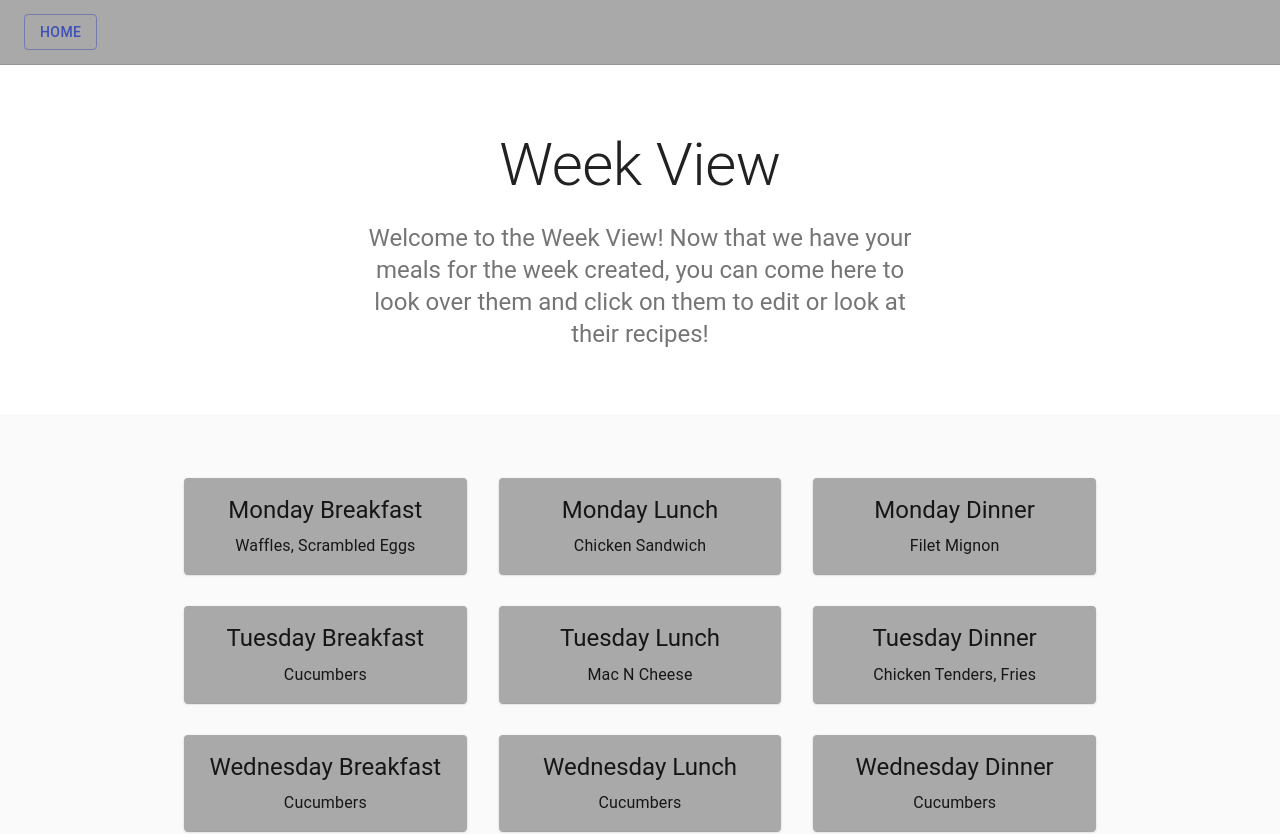
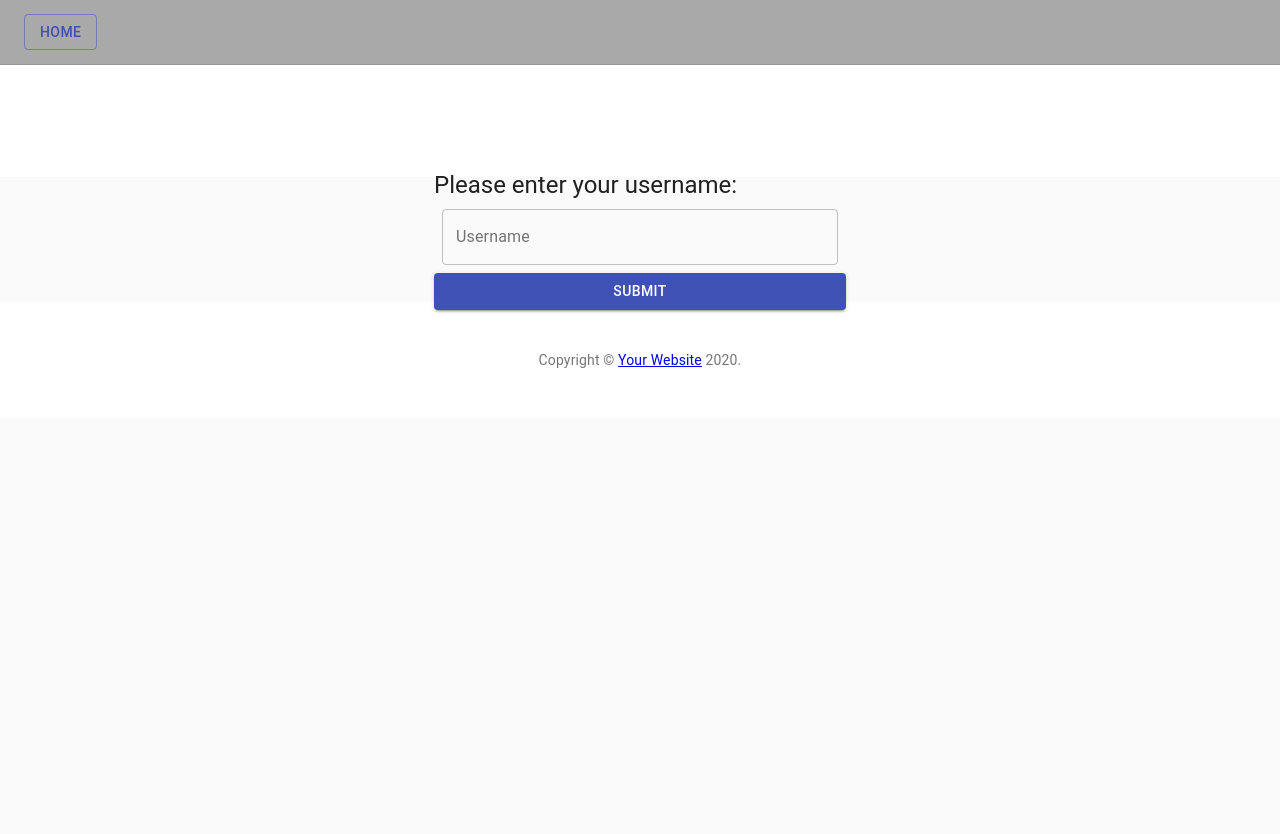
Before and after one commit to BradRaynaud/Team_Abraca-Data, a Next.js app in the folder frontend/: page /WeekView in a window 1280 px wide. Shown: the top 834 px of the page. After the commit the page ends 800 px from the top, so only its background shows below. Built offline with nearby package versions, Linux system fonts and the light colour scheme.

Commit message:
Username input made for Week View

```diff
--- a/frontend/pages/WeekView.js
+++ b/frontend/pages/WeekView.js
@@ -9,9 +9,10 @@ import CardContent from '@material-ui/core/CardContent';
 import CardMedia from '@material-ui/core/CardMedia';
 import CssBaseline from '@material-ui/core/CssBaseline';
 import Grid from '@material-ui/core/Grid';
-import Paper from '@material-ui/core/Paper'
+import Paper from '@material-ui/core/Paper';
 import Toolbar from '@material-ui/core/Toolbar';
 import Typography from '@material-ui/core/Typography';
+import TextField from '@material-ui/core/TextField';
 import { makeStyles } from '@material-ui/core/styles';
 import Container from '@material-ui/core/Container';
 import Link from 'next/link';
@@ -238,6 +239,12 @@ function childWindDown() {
   document.getElementById("para").style.display="block";
 }
 
+function pageBegin() {
+  document.getElementById("userInput").style.display="none";
+  document.getElementById("cardid").style.display="block";
+  document.getElementById("para").style.display="block";
+}
+
 export default function Album() {
   const classes = useStyles();
 
@@ -254,7 +261,7 @@ export default function Album() {
       <main>
         {/* Hero unit */}
         <div className={classes.heroContent}>
-          <Container id="para" maxWidth="sm">
+          <Container id="para" maxWidth="sm" style={{display: "none"}}>
             <Typography  component="h1" variant="h2" align="center" color="textPrimary" gutterBottom>
               Week View
             </Typography>
@@ -265,6 +272,25 @@ export default function Album() {
             </Typography>
           </Container>
         </div>
+        <Container id="userInput" maxWidth="xs">
+          <Grid container spacing={2}>
+            <Typography variant="h5" color="textPrimary">
+              Please enter your username:
+            </Typography>
+            <Grid item xs={12}>
+              <TextField
+                variant="outlined"
+                fullWidth
+                id="username"
+                label="Username"
+                name="username">
+              </TextField>
+            </Grid>
+            <Button onClick={event => { pageBegin() }} variant="contained" color="primary" fullWidth>
+              Submit
+            </Button>
+          </Grid>
+        </Container>
         <Container id="childWindow" cmaxWidth="md" style={{display: "none"}}>
           <Paper elevation={3}>
             <Typography id="foodid" component="h1" variant="h2" align="left" color="textPrimary" style={{wordWrap : "break-word"}} gutterBottom>
@@ -284,7 +310,7 @@ export default function Album() {
             </Button>
           </Paper>
         </Container>
-        <Container id="cardid" className={classes.cardGrid} maxWidth="md">
+        <Container id="cardid" className={classes.cardGrid} maxWidth="md" style={{display: "none"}}>
           {/* End hero unit */}
           <Grid container spacing={4}>
             {tiers.map(tier => (
```
